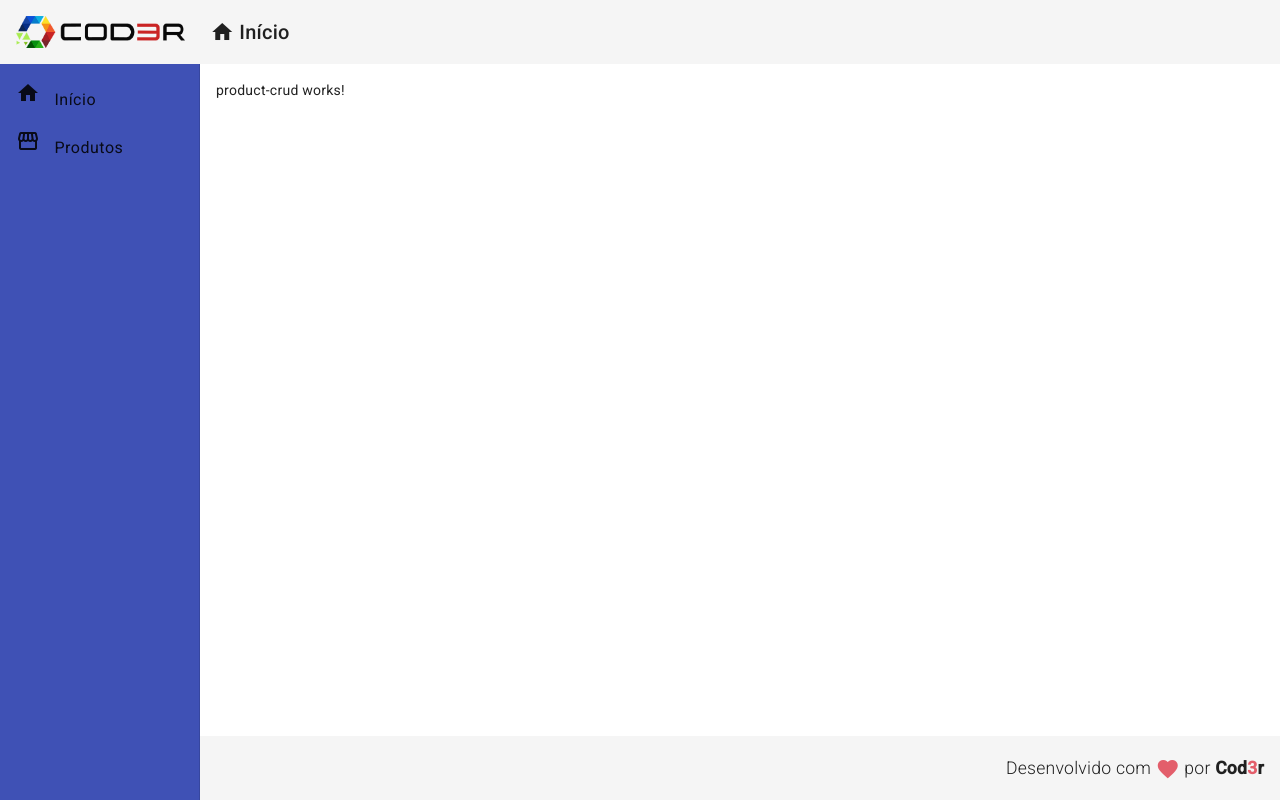
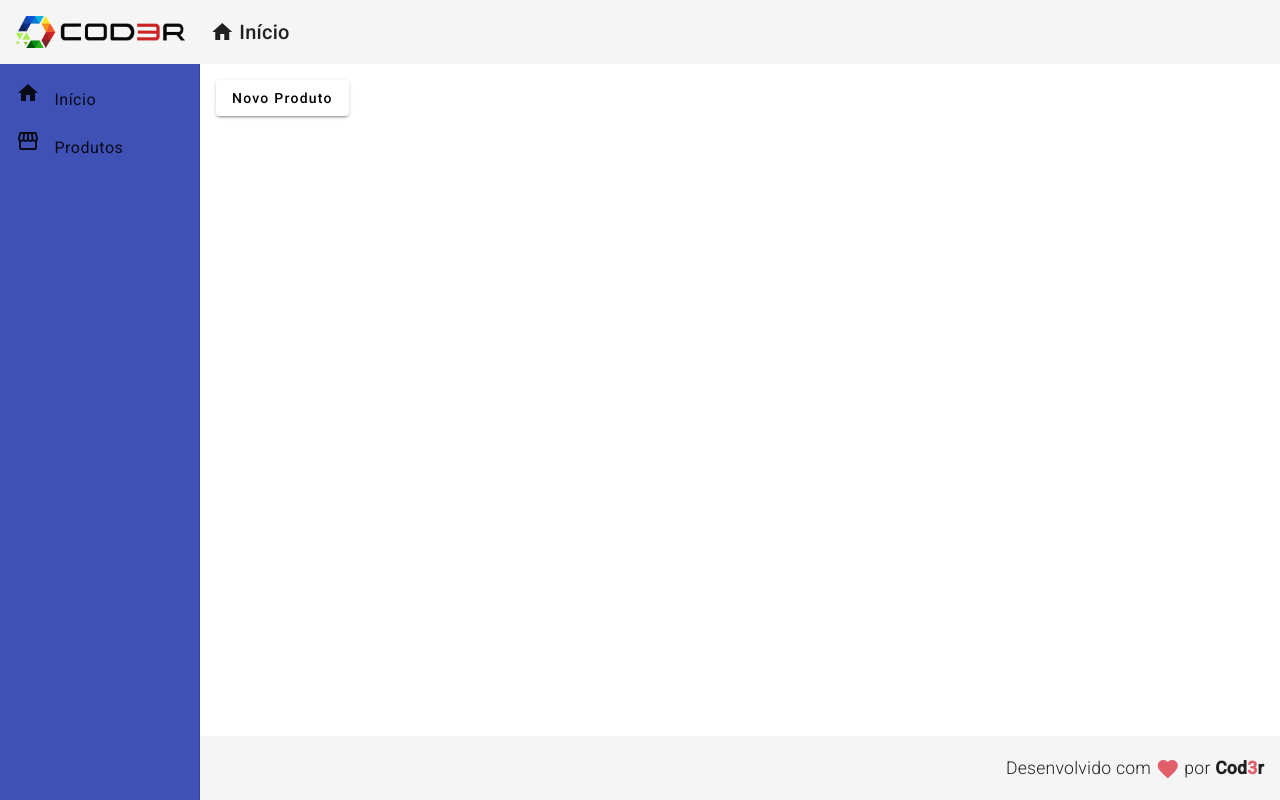
Before and after one commit to JP-Cardoso/crud_angular9, an Angular app in the folder frontend/: page /products in a window 1280 px wide. Built offline with nearby package versions, Linux system fonts and the light colour scheme.

Commit message:
Criando um botão com event bindings

```diff
--- a/frontend/src/app/app-routing.module.ts
+++ b/frontend/src/app/app-routing.module.ts
@@ -3,6 +3,7 @@
 
 import {HomeComponent} from './views/home/home.component';
 import {ProductCrudComponent} from './views/product-crud/product-crud.component';
+import {ProductCreateComponent} from './components/product/product-create/product-create.component';
 
 const routes: Routes = [
   {
@@ -12,6 +13,10 @@
   {
     path: "products",
     component: ProductCrudComponent
+  },
+  {
+    path: "products/create",
+    component: ProductCreateComponent
   }
 ];
 
--- /dev/null
+++ b/frontend/src/app/components/product/product-create/product-create.component.ts
@@ -0,0 +1,24 @@
+import { Component, OnInit } from '@angular/core';
+
+@Component({
+  selector: 'app-product-create',
+  templateUrl: './product-create.component.html',
+  styleUrls: ['./product-create.component.css']
+})
+export class ProductCreateComponent implements OnInit {
+
+  propLegal = "qualquer";
+
+  constructor () {
+
+  }
+
+  ngOnInit(): void {
+
+  }
+  // fazendo um binding - ligação de evento
+  fazendoAlgo(): void {
+    console.log('Fazendo algo!!!');
+  }
+
+}
--- a/frontend/src/app/components/template/footer/footer.component.html
+++ b/frontend/src/app/components/template/footer/footer.component.html
@@ -6,4 +6,5 @@
         </i>
         por <strong>Cod<span class="red">3</span>r</strong>
     </span>
+
 </mat-toolbar>
--- /dev/null
+++ b/frontend/src/app/directives/for.directive.ts
@@ -0,0 +1,22 @@
+import { ContentObserver } from '@angular/cdk/observers';
+import { Directive, Input, OnInit, TemplateRef, ViewContainerRef } from '@angular/core';
+
+@Directive({
+  selector: '[myFor]'
+})
+export class ForDirective implements OnInit {
+
+  @Input('myForEm')
+  numbers: number[] = [];
+
+  constructor(private container: ViewContainerRef, private template: TemplateRef<any>) {
+
+  }
+
+  ngOnInit(): void {
+    for(let number of this.numbers) {
+      this.container.createEmbeddedView(this.template, {$implicit: number})
+    }
+      console.log(this.numbers)
+  }
+}
--- a/frontend/src/app/views/home/home.component.html
+++ b/frontend/src/app/views/home/home.component.html
@@ -5,4 +5,5 @@
     <mat-card-subtitle class="subtitle">
         Sistema para ecemplificar a construção de um cadastro em Angular
     </mat-card-subtitle>
+
 </mat-card>
--- a/frontend/src/app/views/product-crud/product-crud.component.html
+++ b/frontend/src/app/views/product-crud/product-crud.component.html
@@ -1 +1,3 @@
-<p>product-crud works!</p>
+<button mat-raised-button (click)="navigateToProductCreate()">
+    Novo Produto
+</button>
--- a/frontend/src/app/views/product-crud/product-crud.component.ts
+++ b/frontend/src/app/views/product-crud/product-crud.component.ts
@@ -1,10 +1,27 @@
-import { Component } from '@angular/core';
+// O próprio angular fica responsavel de instanciar o elemento router,
+// para que ele seja utilizado na aplicação.
+// Preciso apenas importa-lo e passar ao contrutor que vamos utilizar o router.
+import { Component, OnInit } from '@angular/core';
+import {Router} from '@angular/router';
 
 @Component({
   selector: 'app-product-crud',
   templateUrl: './product-crud.component.html',
   styleUrls: ['./product-crud.component.css']
 })
-export class ProductCrudComponent {
+export class ProductCrudComponent implements OnInit{
+
+  constructor(private router: Router) {
+
+  }
+
+  ngOnInit(): void {
+
+  }
+
+  navigateToProductCreate(): void {
+    // Passando a rota para a função
+    this.router.navigate(['/products/create'])
+  }
 
 }
```
Also changed, not shown: frontend/src/app/app.module.ts (+10 -2 lines), frontend/src/app/components/product/product-create/product-create.component.css (added), frontend/src/app/components/product/product-create/product-create.component.html (added).
